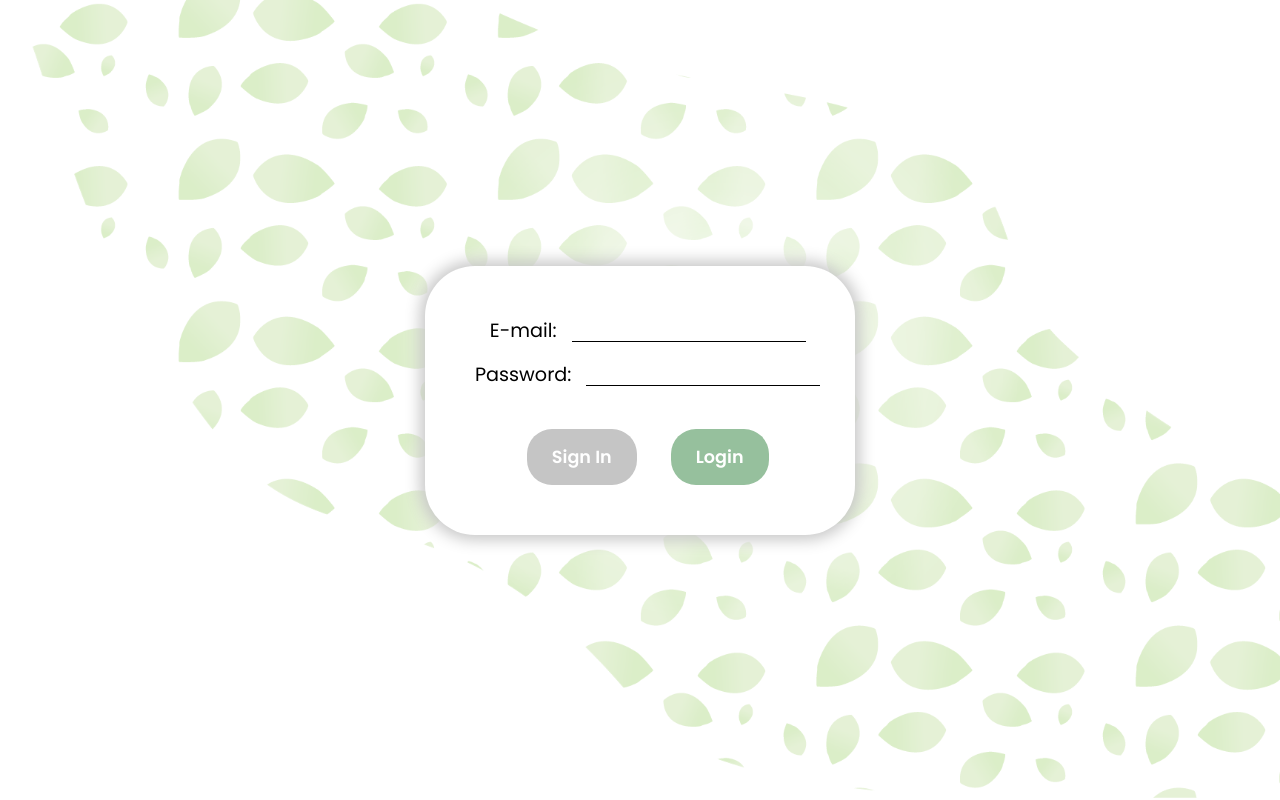
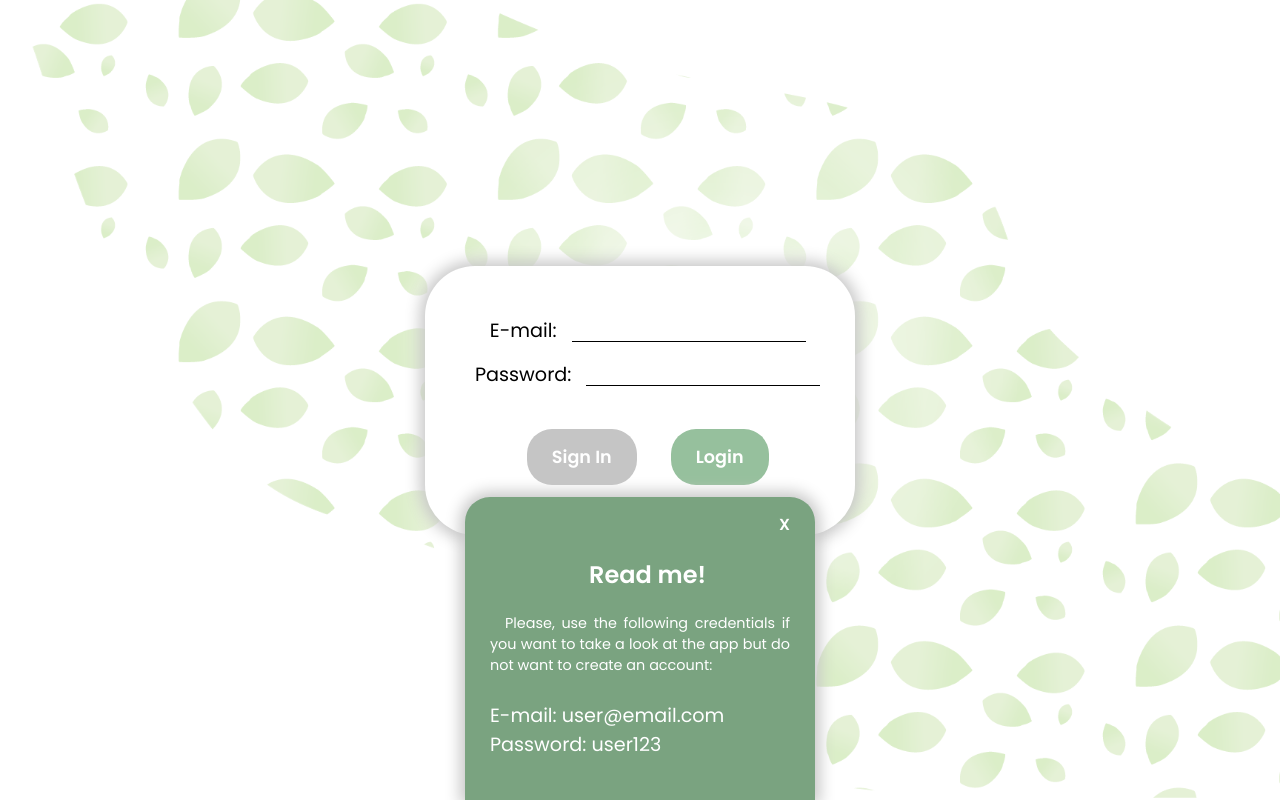
Before and after one commit to Dartangnan/Leafy, a React (Create React App) app in the folder client/: page /Login in a window 1280 px wide. Built offline with nearby package versions, Linux system fonts and the light colour scheme; a web font is replaced by a local one.

Commit message:
login and sign up working and refactored

```diff
--- a/client/src/components/Home.js
+++ b/client/src/components/Home.js
@@ -97,6 +97,7 @@ const Home = (props) => {
 };
 
 const mapStateToProps = (state) => {
+  console.log(state);
   return { currentUser: state.userReducer };
 };
 
--- a/client/src/components/IngredientList.js
+++ b/client/src/components/IngredientList.js
@@ -20,6 +20,7 @@ const dateTest = new Date(date);
 const todayMS = dateTest.valueOf();
 
 const IngredientList = (props) => {
+  console.log(props.ingredients);
   if (!props.user || Object.keys(props.user).length === 0) {
     props.history.push("/login");
   }
@@ -30,8 +31,10 @@ const IngredientList = (props) => {
     if (
       !props.user.ingredientsList ||
       Object.keys(props.user.ingredientsList).length === 0
-    )
+    ) {
+      grocList = {};
       return;
+    }
     props.inicialIngredientList(JSON.parse(props.user.ingredientsList));
     grocList = {
       ...(props.user.ingredientsList
@@ -153,6 +156,7 @@ const IngredientList = (props) => {
 };
 
 const mapStateToProps = (state) => {
+  console.log(state);
   return {
     user: state.userReducer,
     currentMenu: state.menuReducer,
--- a/client/src/components/Login.css
+++ b/client/src/components/Login.css
@@ -99,3 +99,68 @@
   margin-top: -10px;
   display: none;
 }
+
+.error-message-account {
+  font-size: 0.8rem;
+  color: red;
+  display: none;
+}
+
+.login-msg {
+  position: absolute;
+  display: flex;
+  flex-flow: column;
+  align-items: center;
+  left: auto;
+  bottom: 0;
+  max-width: 300px;
+  text-indent: 15px;
+  text-align: justify;
+  background-color: rgb(122, 163, 128);
+  padding: 25px;
+  transform: translateY(25px);
+  opacity: 0;
+  transition: all 1s ease-out;
+  border-radius: 25px;
+  border-bottom-left-radius: 0;
+
+  border-bottom-right-radius: 0;
+  box-shadow: 0 0 15px 5px rgb(199, 199, 199);
+  color: white;
+}
+
+.login-msg span {
+  font-style: bold;
+  font-size: 1.2rem;
+  text-align: center;
+}
+
+.close-popup {
+  padding: 0;
+  margin: -10px 0 0;
+  width: 100%;
+  text-align: right;
+  cursor: pointer;
+  font-size: 1rem;
+}
+
+.text-explanation {
+  font-size: 0.9rem;
+  margin-top: 5px;
+}
+
+.loaded {
+  transform: translateY(0);
+  opacity: 1;
+  transition: all 0.8s ease-out;
+}
+
+.error-not-found-account {
+  font-size: 0.8rem;
+  color: red;
+  display: none;
+}
+
+.close-popup-header {
+  margin-bottom: 0;
+}
--- a/client/src/components/Login.js
+++ b/client/src/components/Login.js
@@ -1,47 +1,140 @@
-import React, { useRef } from "react";
-import "./Login.css";
-import { Link } from "react-router-dom";
+import React, { useRef, useEffect } from "react";
 import { Field, reduxForm } from "redux-form";
 import { connect } from "react-redux";
 import ReactDOM from "react-dom";
+import "./Login.css";
 import { fetchUser, addRecipeToMenu, createProfile } from "../actions";
-
+// -=-=-=-=-=-=-=-= Component =-=-=-=-=-=-=-=-
 const Login = (props) => {
+  //
+  // -=-=-=-=-=-=-=-= Initial Variables =-=-=-=-=-=-=-=-
   let emailValid = true;
   let passwordValid = true;
   const loginBox = useRef(null);
-  const onFormSubmit = async (formValues, xx, props) => {
-    // console.log(formValues);
-    console.log(formValues, xx, props);
-    console.log(props);
-    await props.fetchUser(formValues.email, formValues.password);
-    console.log(props.userReducer, "ANSWER FROM REDUCER");
-    // props.history.push("/");
-  };
+  // -=-=-=-=-=-=-=-=-=-=-=-=-=-=-=-=-=-=-=-=-=-=-=-=-=-=-=-
+
+  // -=-=-=-=-=-=-=-= useEffect Hook =-=-=-=-=-=-=-=-
+
+  useEffect(() => {
+    // Check to see if the information was loaded, which means that the user info was successfully retrieved
     if (Object.keys(props.userReducer).length !== 0) {
       if (props.userReducer.menuHistory) {
-      props.addRecipeToMenu("", "", JSON.parse(props.userReducer.menuHistory));
+        props.addRecipeToMenu(
+          "",
+          "",
+          JSON.parse(props.userReducer.menuHistory)
+        );
       }
       if (props.userReducer.name) {
         props.history.push("/");
-    } else props.history.push("/profile");
+      } else {
+        props.history.push("/profile");
+
+        return;
+      }
     }
 
-  const passwordIsValid = (password) => {
-    const hasNum = ["0", "1", "2", "3", "4", "5", "6", "7", "8", "9"].map(
-      (number) => {
-        if (password.includes(number)) return 1;
-        return 0;
+    // Load the warning pop-up to give the user credentials to test the web-app and add event listener to close the pop-up:
+    if (loginBox.current) {
+      setTimeout(() => {
+        if (!loginBox.current) return;
+        loginBox.current
+          .closest(".login-container")
+          .querySelector(".login-msg ")
+          .classList.add("loaded");
+      }, 500);
+
+      loginBox.current
+        .closest(".login-container")
+        .querySelector(".close-popup ")
+        .addEventListener("click", function () {
+          loginBox.current
+            .closest(".login-container")
+            .querySelector(".login-msg ").style.display = "none";
+        });
     }
-    );
-    const result = hasNum.reduce((acc, num) => acc + num);
-    return result > 0 ? true : false;
+  }, [props.userReducer]);
+
+  // -=-=-=-=-=-=-=-=-=-=-=-=-=-=-=-=-=-=-=-=-=-=-=-=-=-=-=-
+
+  // -=-=-=-=-=-=-=-= Helper functions - Clear error messages =-=-=-=-=-=-=-=-
+  const clearErrorMsgs = () => {
+    loginBox.current.querySelector(".error-not-found-account").style.display =
+      "none";
+    loginBox.current.querySelector(".error-message-email").style.display =
+      "none";
+    loginBox.current.querySelector(".error-message-password").style.display =
+      "none";
   };
 
-  const handleSignIn = (e) => {
+  // -=-=-=-=-=-=-=-=-=-=-=-=-=-=-=-=-=-=-=-=-=-=-=-=-=-=-=-
+
+  // -=-=-=-=-=-=-=-= Helper function - Validate password =-=-=-=-=-=-=-=-
+
+  const passwordIsValid = (values) => {
+    if (!values.password) return false;
+    const password = values.password.replaceAll(" ", "");
+    if (password.length < 8) return false;
+    const letters = /^[A-Za-z]+$/;
+    if (password.match(letters)) {
+      return false;
+    }
+    const Numbers = /^[0-9]+$/;
+    if (password.match(Numbers)) {
+      return false;
+    }
+    const specialChar = /[!@#$%^&*()_+\-=\[\]{};':"\\|,.<>\/?]/;
+    if (password.match(specialChar)) {
+      return false;
+    }
+    return true;
+  };
+
+  // -=-=-=-=-=-=-=-=-=-=-=-=-=-=-=-=-=-=-=-=-=-=-=-=-=-=-=-
+
+  // -=-=-=-=-=-=-=-= Helper function - Validate e-mail =-=-=-=-=-=-=-=-
+  const emailIsValid = (values) => {
+    if (!values.email) return false;
+    const email = values.email;
+    if (email.includes(" ")) return false;
+    const specialChar = /[!#$%^&*()+\-=\[\]{};':"\\|,<>\/?]/;
+
+    if (specialChar.test(email)) return false;
+
+    if (!email.includes("@") || !email.includes(".")) return false;
+
+    if (
+      !(
+        props.signInValues.email.indexOf("@") <=
+        props.signInValues.email.length - 3
+      )
+    )
+      return false;
+    return true;
+  };
+
+  // -=-=-=-=-=-=-=-=-=-=-=-=-=-=-=-=-=-=-=-=-=-=-=-=-=-=-=-
+
+  // -=-=-=-=-=-=-=-= Helper function - Handle form submit =-=-=-=-=-=-=-=-
+  const onFormSubmit = async (formValues, _, props) => {
+    clearErrorMsgs();
+    // Attempt to fetch the user information in the DB according to the email and password:
+    await props.fetchUser(formValues.email, formValues.password);
+    // In case the API returns false an error message is shown:
+    if (!props.userReducer && loginBox.current) {
+      loginBox.current.querySelector(".error-not-found-account").style.display =
+        "block";
+    }
+  };
+
+  // -=-=-=-=-=-=-=-=-=-=-=-=-=-=-=-=-=-=-=-=-=-=-=-=-=-=-=-
+
+  // -=-=-=-=-=-=-=-= Helper function - Handle sign in =-=-=-=-=-=-=-=-
+  const handleSignIn = async (e) => {
+    clearErrorMsgs();
     e.preventDefault();
 
-    if (!props.signInValues || !props.signInValues) {
+    if (!props.signInValues) {
       loginBox.current.querySelector(".error-message-email").style.display =
         "block";
       loginBox.current.querySelector(".error-message-password").style.display =
@@ -49,16 +142,9 @@ const Login = (props) => {
       return;
     }
 
-    if (
-      !props.signInValues.email ||
-      !props.signInValues.email.includes("@") ||
-      !props.signInValues.email.includes(".") ||
-      !props.signInValues.email.indexOf("@") > 0 ||
-      !(
-        props.signInValues.email.indexOf("@") <=
-        props.signInValues.email.length - 3
-      )
-    ) {
+    // Checking if the e-mail entered is valid:
+
+    if (!emailIsValid(props.signInValues)) {
       emailValid = false;
     } else {
       emailValid = true;
@@ -68,11 +154,9 @@ const Login = (props) => {
       ".error-message-email"
     ).style.display = emailValid ? "none" : "block";
 
-    if (
-      !props.signInValues.password ||
-      !(props.signInValues.password.length >= 8) ||
-      !passwordIsValid(props.signInValues.password)
-    ) {
+    // Checking if the password entered meets the requirements:
+
+    if (!passwordIsValid(props.signInValues)) {
       passwordValid = false;
     } else {
       passwordValid = true;
@@ -81,14 +165,21 @@ const Login = (props) => {
       ".error-message-password"
     ).style.display = passwordValid ? "none" : "block";
 
+    // In case both password and email are valid, check if email was used before and return a new user or false in case the user was registered already:
     if (passwordValid && emailValid) {
-      props.createProfile(props.signInValues);
-      console.log("User registered");
-      console.log(props.userReducer, "ANSWER FROM REDUCER");
+      await props.createProfile(props.signInValues);
+      if (
+        (!props.userReducer || Object.keys(props.userReducer).length <= 0) &&
+        loginBox.current
+      ) {
+        loginBox.current.querySelector(".error-message-account").style.display =
+          "block";
+      }
     }
   };
-  console.log(props.userReducer, "ANSWER FROM REDUCER");
+  // -=-=-=-=-=-=-=-=-=-=-=-=-=-=-=-=-=-=-=-=-=-=-=-=-=-=-=-
 
+  // -=-=-=-=-=-=-=-= Render Content =-=-=-=-=-=-=-=-
   return ReactDOM.createPortal(
     <div className="login-container">
       <div className="login-box">
@@ -131,16 +222,41 @@ const Login = (props) => {
               Login
             </Field>
           </div>
+          <p className="error-message-account">
+            This e-mail has already been registered. Please try again.
+          </p>
+          <p className="error-not-found-account">
+            The e-mail or password entered do not match or are not registered.
+          </p>
         </form>
+      </div>
+      <div className="login-msg">
+        <h2 className="close-popup">X</h2>
+        <h2 className="close-popup-header">Read me!</h2>
+        <p>
+          <div className="text-explanation">
+            Please, use the following credentials if you want to take a look at
+            the app but do not want to create an account:
+          </div>
+          <br />
+          <span>
+            E-mail: user@email.com
+            <br />
+            Password: user123
+          </span>
+        </p>
       </div>
     </div>,
     document.getElementById("login")
   );
 };
 
+// -=-=-=-=-=-=-=-=-=-=-=-=-=-=-=-=-=-=-=-=-=-=-=-=-=-=-=-
+
 const formWrapper = reduxForm({ form: "loginInfo" })(Login);
 
 const mapStateToProps = (state) => {
+  console.log(state);
   return {
     userReducer: state.userReducer,
     signInValues: state.form.loginInfo ? state.form.loginInfo.values : "",
@@ -152,5 +268,3 @@ export default connect(mapStateToProps, {
   addRecipeToMenu,
   createProfile,
 })(formWrapper);
-
-// login
--- a/client/src/reducers/ingredientsReducer.js
+++ b/client/src/reducers/ingredientsReducer.js
@@ -46,7 +46,6 @@ export default (state = {}, action) => {
     case "DELETE_INGREDIENTS":
       return "";
     case "INITIAL_INGREDIENTS":
-      console.log(action.payload, "REDUCER");
       return { ...action.payload };
     default:
       return state;
```
Also changed, not shown: client/src/components/NavBar.js (+8 -2 lines), 1 other file (tests, documents, lock files or other folders). Lines whose indentation alone changed are shown as unchanged.
